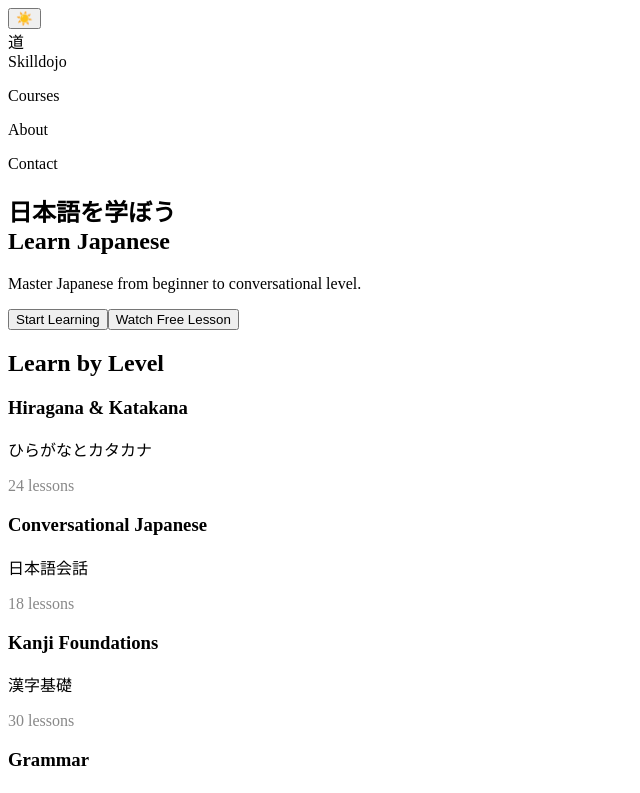
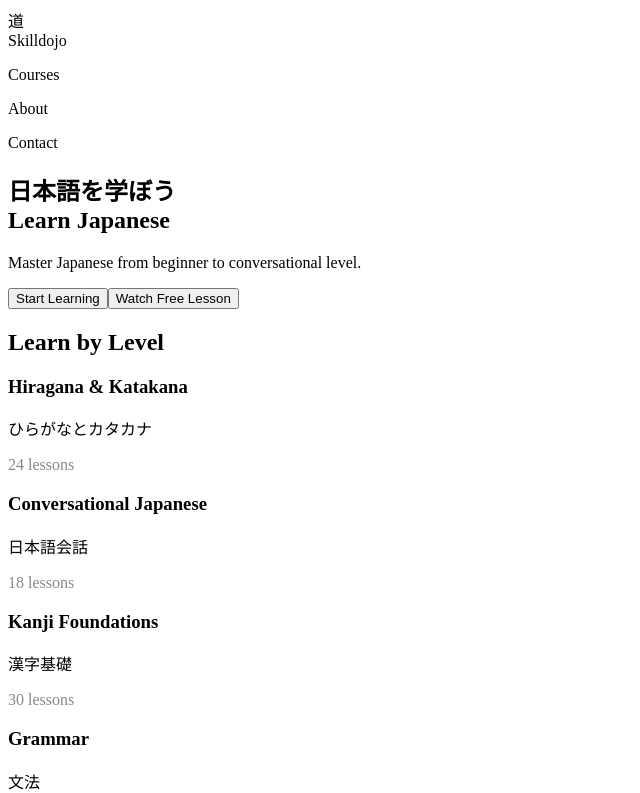
Before and after one commit to marufislam8924/skilldojo, a Next.js app: page / in a window 1280 px wide. Shown: the top 793 px of the page, without its empty margins (0-640 px from the left). Built offline with nearby package versions, Linux system fonts and the light colour scheme.

Commit message:
Update layout.js

```diff
--- a/app/layout.js
+++ b/app/layout.js
@@ -1,6 +1,4 @@
 import "./globals.css";
-import Cursor from "./components/Cursor";
-import ThemeToggle from "./components/ThemeToggle";
 
 export const metadata = {
   title: "Skilldojo",
@@ -10,11 +8,7 @@ export const metadata = {
 export default function RootLayout({ children }) {
   return (
     <html lang="en">
-      <body>
-        <Cursor />
-        <ThemeToggle />
-        {children}
-      </body>
+      <body>{children}</body>
     </html>
   );
 }
```
